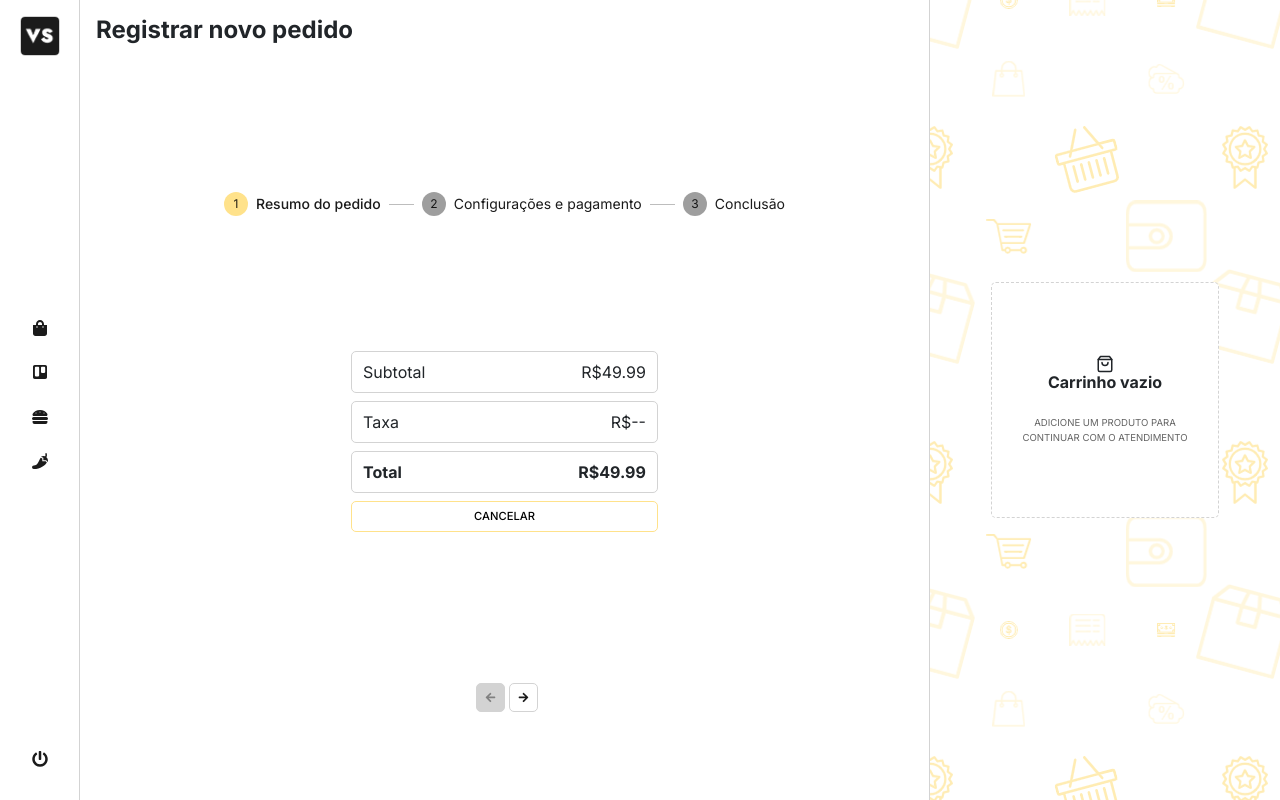
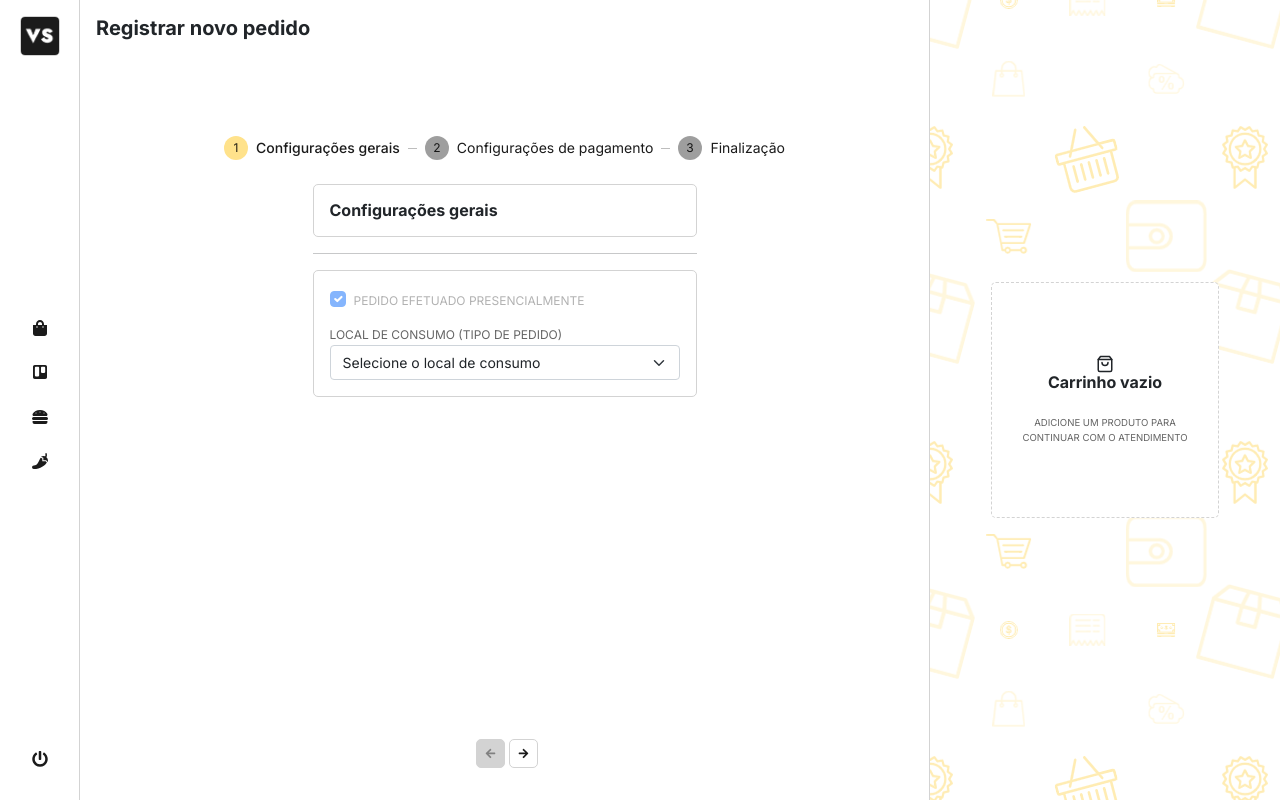
Before and after one commit to OPE-Virtual-Solutions/dse-order-management, a React (Create React App) app: page /order in a window 1280 px wide. Built offline with nearby package versions, Linux system fonts and the light colour scheme.

Commit message:
feat: adicionado escopo de layout para as etapas de configurações gerais e de pagamento
Será necessário transformá-los em componente e ajustar as .css utilizadas.

```diff
--- a/src/pages/Orders/OrderRegister/OrderRegister.module.css
+++ b/src/pages/Orders/OrderRegister/OrderRegister.module.css
@@ -4,7 +4,7 @@
     padding: 1rem;
 }
 
-.orderRegisterContainer header > h4 {
+.orderRegisterContainer header > h5 {
     font-weight: 700;
 }
 
@@ -17,7 +17,7 @@
 
     height: 90vh;
 
-    padding: 5.5rem 7rem;
+    padding: 2rem 7rem;
 }
 
 .orderRegisterContainer footer {
@@ -45,3 +45,52 @@
 .orderSummary > div:last-of-type {
     font-weight: 700;
 }
+
+.configurationColumn {
+    flex-grow: 1;
+    width: 30vw;
+
+    /* padding: 1rem; */
+
+    /* border: 1px solid var(--divider);
+    border-radius: 5px; */
+
+    margin-bottom: 20px;
+}
+
+.configurationColumn > header {
+    padding: 1rem;
+    border: 1px solid var(--divider);
+    border-radius: 5px;
+
+    height: auto;
+}
+
+.configurationColumn h6 {
+    font-weight: 700;
+    margin: 0;
+}
+
+.configurationColumn > main {
+    padding: 1rem;
+    border: 1px solid var(--divider);
+    border-radius: 5px;
+
+    align-items: flex-start;
+
+    height: auto;
+}
+
+.configurationColumn:first-of-type {
+    border-right: 1px solid var(--divider);
+}
+
+.configurationColumn label {
+    font-size: 0.75rem;
+    text-transform: uppercase;
+    color: var(--subtext);
+}
+
+.configurationColumn select  {
+    font-size: 0.875rem;
+}
--- a/src/pages/Orders/OrderRegister/index.tsx
+++ b/src/pages/Orders/OrderRegister/index.tsx
@@ -20,9 +20,9 @@ function OrderRegister() {
     const [activeStep, setActiveStep] = useState<number>(0);
 
     const steps = [
-        "Resumo do pedido",
-        "Configurações e pagamento",
-        "Conclusão"
+        "Configurações gerais",
+        "Configurações de pagamento",
+        "Finalização"
     ];
 
     function handleNextStep() {
@@ -37,7 +37,7 @@ function OrderRegister() {
         <Dashboard showCart>
             <div className={styles.orderRegisterContainer}>
                 <header>
-                    <h4>Registrar novo pedido</h4>
+                    <h5>Registrar novo pedido</h5>
                 </header>
 
                 <main>
@@ -47,18 +47,58 @@ function OrderRegister() {
                     />
 
                     { activeStep === 0 && (
-                        <OrderSummary
-                            subtotal={49.99}
-                            tax={0}
-                            total={49.99}
-                        />
+                        <div className={ styles.configurationColumn }>
+                            <header>
+                                <h6>Configurações gerais</h6>
+                            </header>
+
+                            <hr />
+
+                            <main>
+                                <div className="form-check">
+                                    <input checked disabled className="form-check-input" type="checkbox" value="" id="flexCheckDefault" />
+                                    <label className="form-check-label" htmlFor="flexCheckDefault">
+                                        Pedido efetuado presencialmente
+                                    </label>
+                                </div>
+
+                                <div className="form-group mt-2 w-100">
+                                    <label htmlFor="">Local de consumo (tipo de pedido)</label>
+                                    <select className="form-select form-select-md" aria-label="Default select example">
+                                        <option selected>Selecione o local de consumo</option>
+                                        <option value="1">No local</option>
+                                        <option value="2">Pra viagem</option>
+                                    </select>
+                                </div>
+                            </main>
+                        </div>
                     )}
 
                     { activeStep === 1 && (
+                        <div className={ styles.configurationColumn }>
+                            <header>
+                                <h6>Configurações de Pagamento</h6>
+                            </header>
+
+                            <hr />
+
+                            <main>
+                                <div className="form-group w-100">
+                                    <label htmlFor="">Pagamento em</label>
+                                    <select className="form-select" aria-label="Default select example">
+                                        <option selected>Selecione o tipo de pagamento</option>
+                                        <option value="1">Dinheiro</option>
+                                        <option value="2">Cartão de Crédito</option>
+                                        <option value="2">Cartão de Débito</option>
+                                    </select>
+                                </div>
+                            </main>
+                        </div>
+                    )}
+
+                    { activeStep === 2 && (
                         <OrderConfigurationForm />
                     )}
-
-                    { activeStep === 2 && ( <span>Conclusão</span> ) }
 
                     <footer>
                         <Button
```
